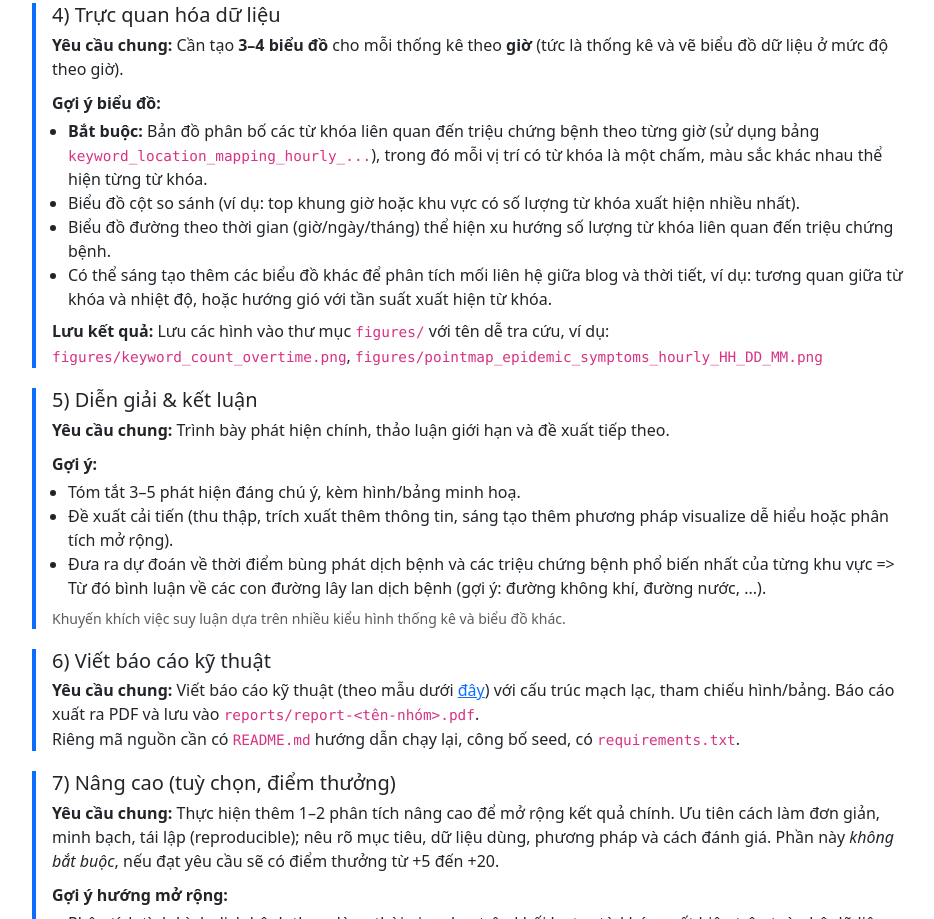
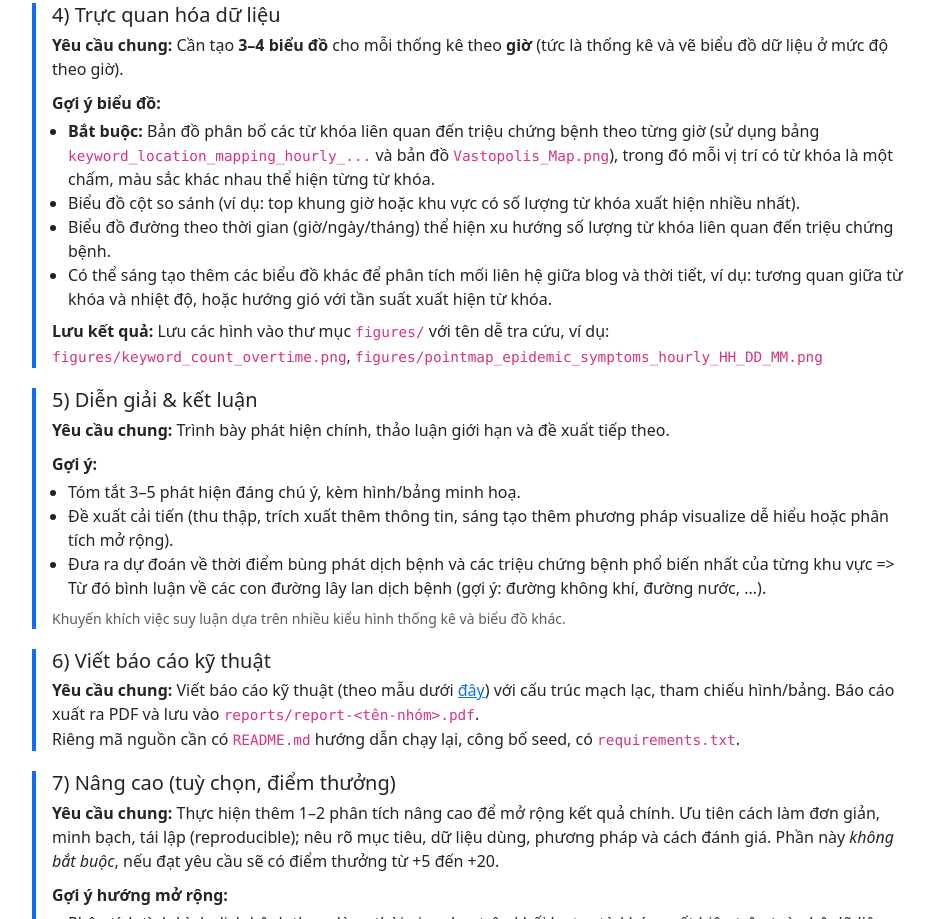
Before and after one commit to ltxldl/ltxldl.github.io, a website: page 2526-1/projects/project_2.html in a window 1280 px wide. Shown: the part 3438-4357 px from the top of the page, without its empty margins (170-1104 px from the left). Drawn offline with nearby package versions, Linux system fonts and the light colour scheme.

Commit message:
Update project_2.html

```diff
--- a/2526-1/projects/project_2.html
+++ b/2526-1/projects/project_2.html
@@ -378,7 +378,7 @@
         <ul class="mb-2 ps-3">
           <li>
             <strong>Bắt buộc:</strong> Bản đồ phân bố các từ khóa liên quan đến triệu chứng bệnh theo từng giờ
-            (sử dụng bảng <code>keyword_location_mapping_hourly_...</code>),
+            (sử dụng bảng <code>keyword_location_mapping_hourly_...</code> và bản đồ <code>Vastopolis_Map.png</code>),
             trong đó mỗi vị trí có từ khóa là một chấm, màu sắc khác nhau thể hiện từng từ khóa.
           </li>
           <li>
```
